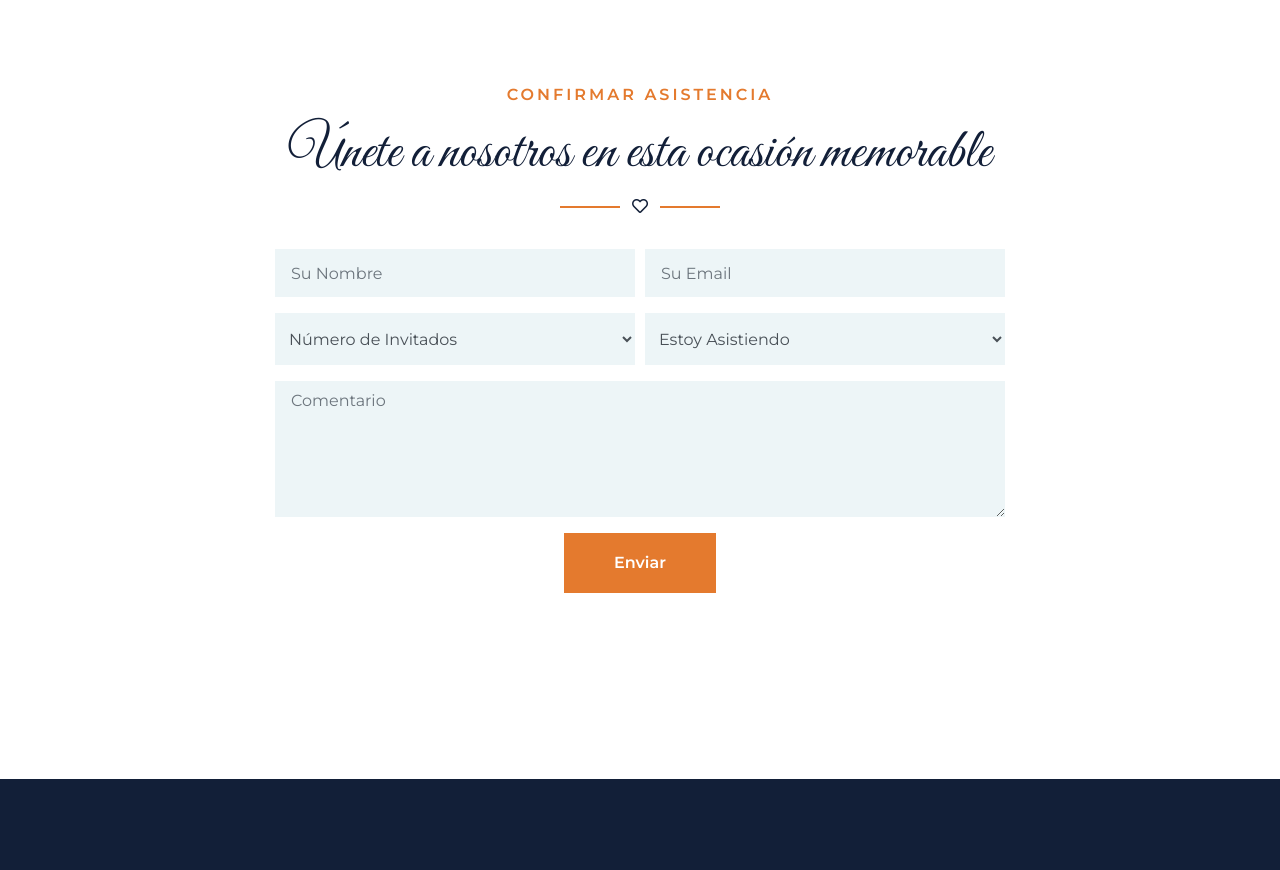
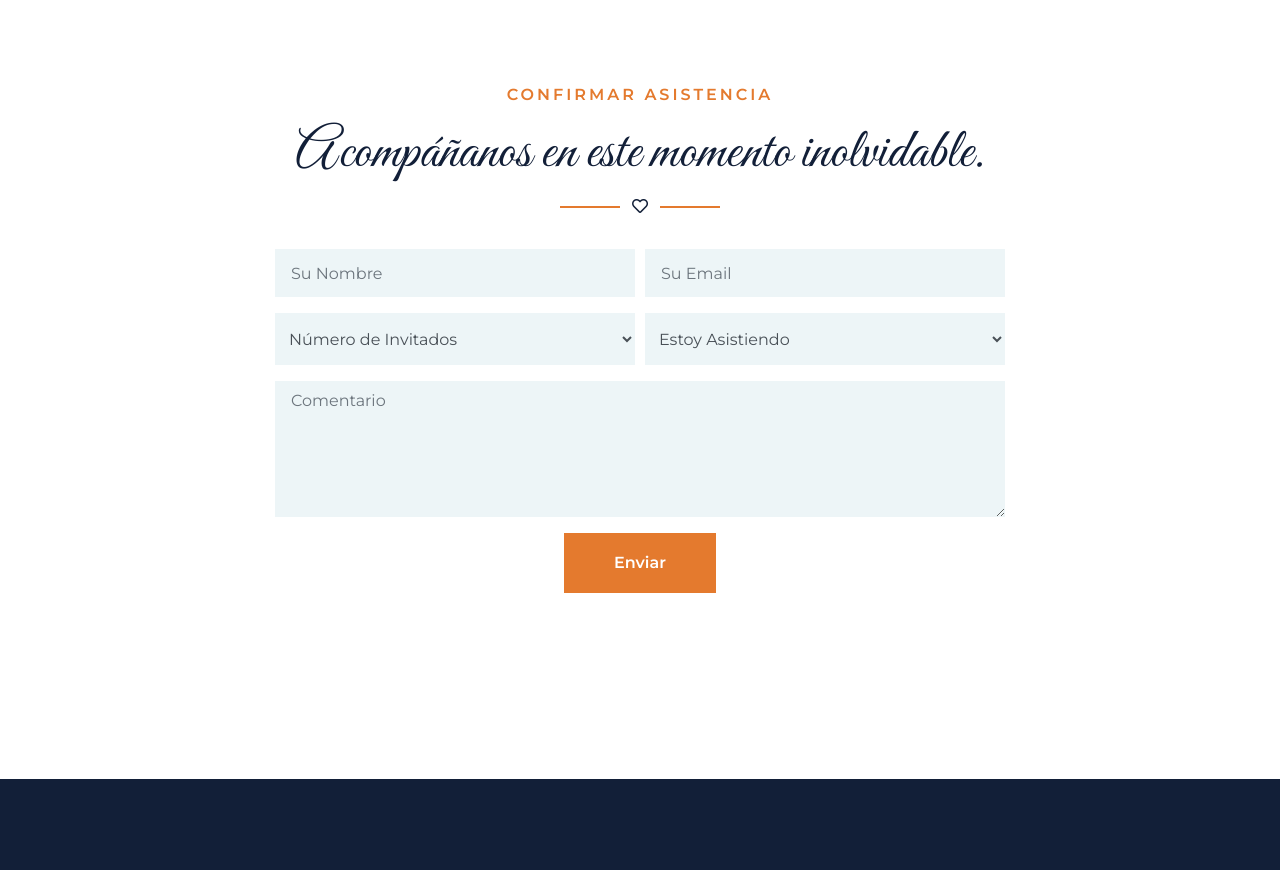
Before and after one commit to Josue644/Invitacion_de_Bodas, a plain HTML site: page index.html in a window 1280 px wide. Shown: the part 7520-8390 px from the top of the page. Drawn offline with nearby package versions, Linux system fonts and the light colour scheme.

Commit message:
Update index.html

```diff
--- a/index.html
+++ b/index.html
@@ -541,7 +541,7 @@
                     CONFIRMAR ASISTENCIA
                 </h6>
                 <h1 class="font-secondary display-4">
-                    Únete a nosotros en esta ocasión memorable
+                    Acompáñanos en este momento inolvidable.
                 </h1>
                 <i class="far fa-heart text-dark"></i>
             </div>
```
